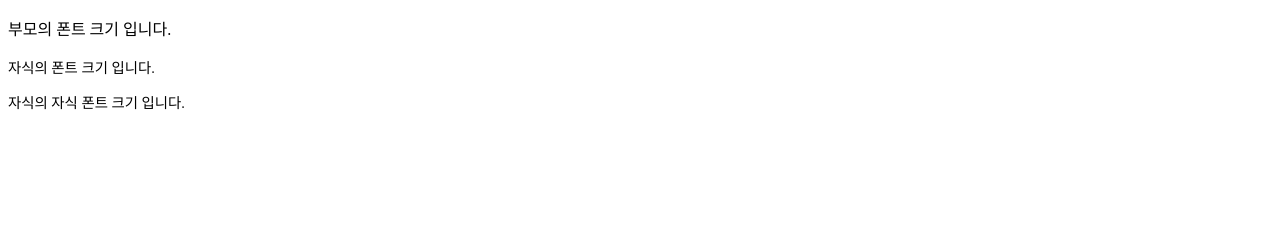
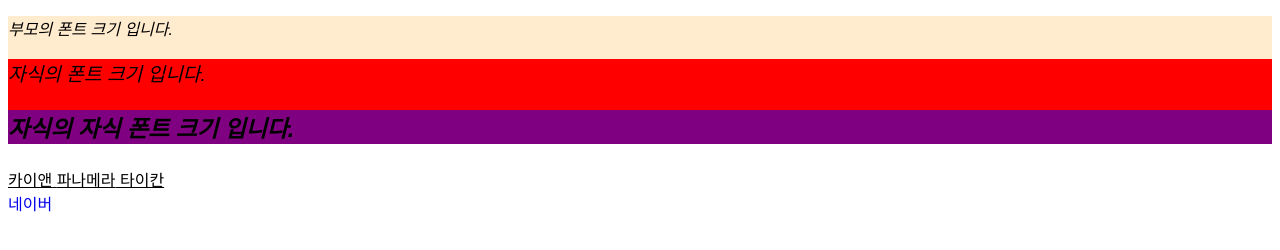
Before and after one commit to chahn0711/HTML_CSS, a plain HTML site: page src/css특성.html in a window 1280 px wide. Drawn offline with Linux system fonts and the light colour scheme.

Commit message:
231006 오전

```diff
--- a/src/css특성.html
+++ b/src/css특성.html
@@ -4,15 +4,48 @@
     <meta charset="UTF-8">
     <title>Document</title>
     <style>
+       * {
+            font-family: "Nanum Gothic", sans-serif;
+        }
+
         .parent {
             font-size: 16px;
+            font-weight: 400;
+            font-style: oblique;
+            /* 키워드 표기법 : 150여개의 컬러 이름이 있음 */
+            background-color: blanchedalmond;
         }
         .child {
-            font-size: .9em;
+            font-size: 120%;
+            font-weight: 400;
+            background-color: rgb(255, 0, 0);
         }
         .child-to-child {
-            font-size: .9rem;
+            font-size: 120%;
+            font-weight: 900;
+            /* 4번째 값은 투명도를 의미: 1에 가까우면 불투명, 0에 가까우면 투명 */
+            background-color: rgba(0, 0, 255, 0.5);
         }
+        span {
+            font-variant: small-caps;
+        }
+        /* h3 {
+            text-align: center;
+        } */
+
+        span {
+            text-align: center;
+        }
+
+        .car-name{
+            text-align: justify;
+            text-decoration: underline;
+        }
+
+        a {
+            text-decoration: none;
+        }
+
 
     </style>
 
@@ -20,13 +53,21 @@
 <body>
     <div class="parent">
         <p>부모의 폰트 크기 입니다.</p>
-    </div>
-    <div class="child">
-        <p>자식의 폰트 크기 입니다.</p>
-        <div class="child-to-child">
-            <p>자식의 자식 폰트 크기 입니다.</p>
+        <div class="child">
+            <p>자식의 폰트 크기 입니다.</p>
+            <div class="child-to-child">
+                <p>자식의 자식 폰트 크기 입니다.</p>
+            </div>
         </div>
     </div>
+    <div class="car-name">
+        <span>카이앤</span>
+        <span>파나메라</span>
+        <span>타이칸</span>
+    </div>
+
+    <a href="http://naver.com">네이버</a>
+
 
 </body>
 </html>
```
